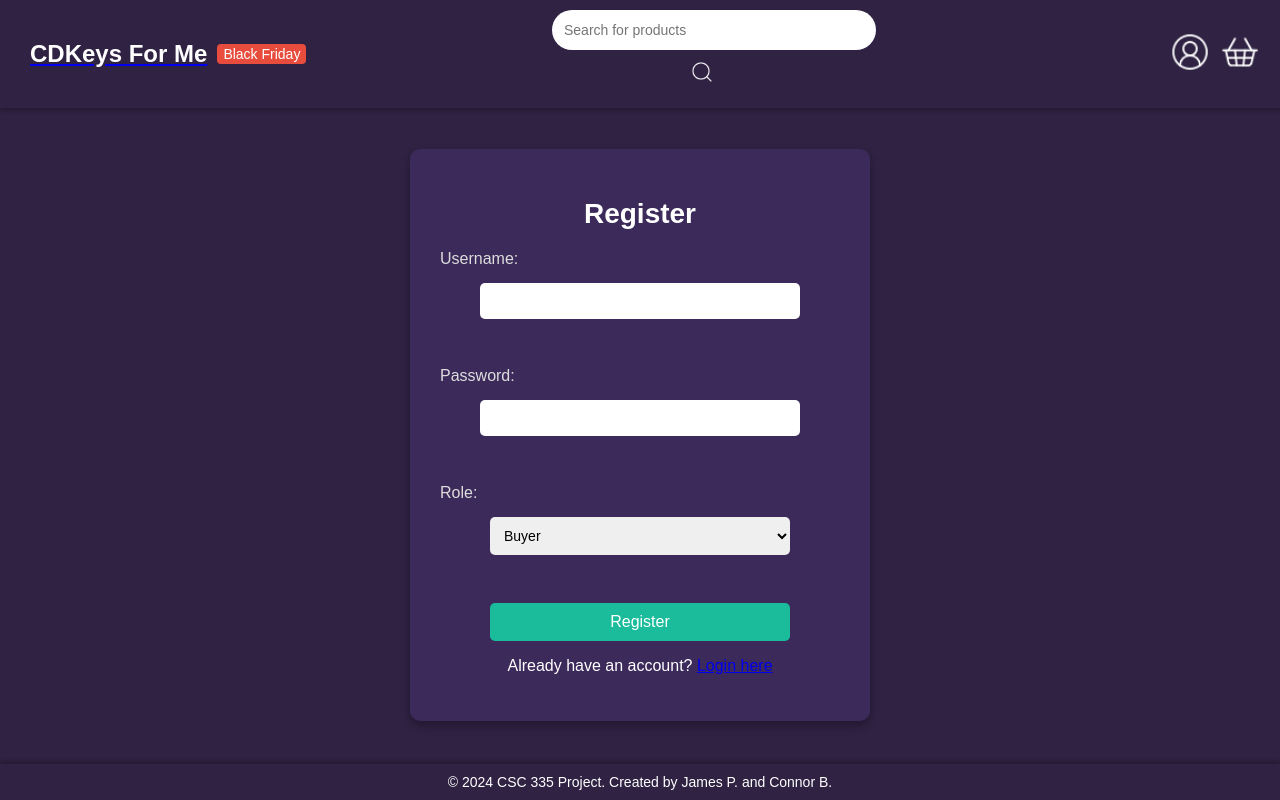
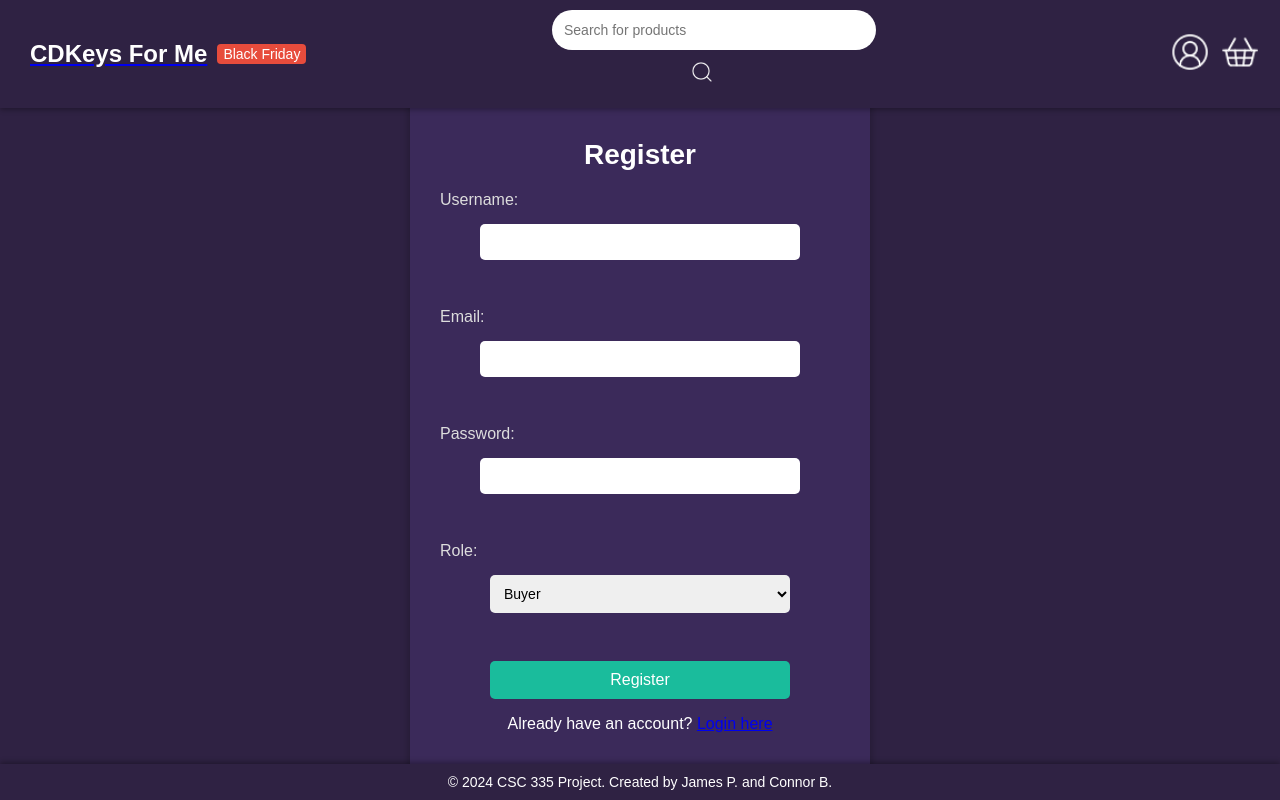
Before and after one commit to JamezP2002/CSC-335-, a PHP site: page /register.php in a window 1280 px wide. Run offline with PHP 8.4, Linux system fonts and the light colour scheme.

Commit message:
updated register and seller

```diff
--- a/register.php
+++ b/register.php
@@ -4,23 +4,25 @@ include 'sql/db_config.php'; // Include the database connection
 // Handle form submission
 if ($_SERVER["REQUEST_METHOD"] === "POST") {
     $username = $_POST['username'];
+    $email = $_POST['email'];
     $password = $_POST['password'];
     $role = $_POST['role'];
 
     // Sanitize inputs
     $username = $conn->real_escape_string($username);
-    $password = $conn->real_escape_string($password); // Store password as plain text
+    $email = $conn->real_escape_string($email);
+    $password = $conn->real_escape_string($password); // Store password as plain text (consider hashing for security)
     $role = $conn->real_escape_string($role);
 
-    // Check if the username is already taken
-    $sql = "SELECT * FROM users WHERE username = '$username'";
+    // Check if the username or email is already taken
+    $sql = "SELECT * FROM users WHERE username = '$username' OR email = '$email'";
     $result = $conn->query($sql);
 
     if ($result && $result->num_rows > 0) {
-        $error_message = "Username is already taken!";
+        $error_message = "Username or email is already taken!";
     } else {
         // Insert new user into the database
-        $sql = "INSERT INTO users (username, password, role) VALUES ('$username', '$password', '$role')";
+        $sql = "INSERT INTO users (username, email, password, role) VALUES ('$username', '$email', '$password', '$role')";
         if ($conn->query($sql) === TRUE) {
             header("Location: login.php"); // Redirect to login page after successful registration
             exit();
@@ -50,6 +52,9 @@ include 'header.php';
                 <label for="username">Username:</label>
                 <input type="text" id="username" name="username" required>
                 <br>
+                <label for="email">Email:</label>
+                <input type="email" id="email" name="email" required>
+                <br>
                 <label for="password">Password:</label>
                 <input type="password" id="password" name="password" required>
                 <br>
--- a/seller.php
+++ b/seller.php
@@ -48,11 +48,10 @@ if ($_SERVER["REQUEST_METHOD"] === "POST") {
         // Insert the game into the database
         $game_name = $conn->real_escape_string($game_name);
         $price = $conn->real_escape_string($price);
-        $quantity = $conn->real_escape_string($quantity);
         $cd_key = $conn->real_escape_string($cd_key);
         $cover_art_path = $conn->real_escape_string($target_file);
 
-        $sql = "INSERT INTO games (name, cover_art, price, quantity, cd_key) VALUES ('$game_name', '$cover_art_path', '$price', '$quantity', '$cd_key')";
+        $sql = "INSERT INTO games (name, cover_art, price, quantity, cd_key) VALUES ('$game_name', '$cover_art_path', '$price', '$cd_key')";
         if ($conn->query($sql) === TRUE) {
             $success_message = "Game added successfully!";
         } else {
@@ -92,9 +91,6 @@ include 'header.php';
                 <label for="price">Price:</label>
                 <input type="number" id="price" name="price" step="0.01" required>
                 <br>
-                <label for="quantity">Quantity:</label>
-                <input type="number" id="quantity" name="quantity" required>
-                <br>
                 <label for="cd_key">CD Key:</label>
                 <textarea id="cd_key" name="cd_key" rows="3" required></textarea>
                 <br>
```
